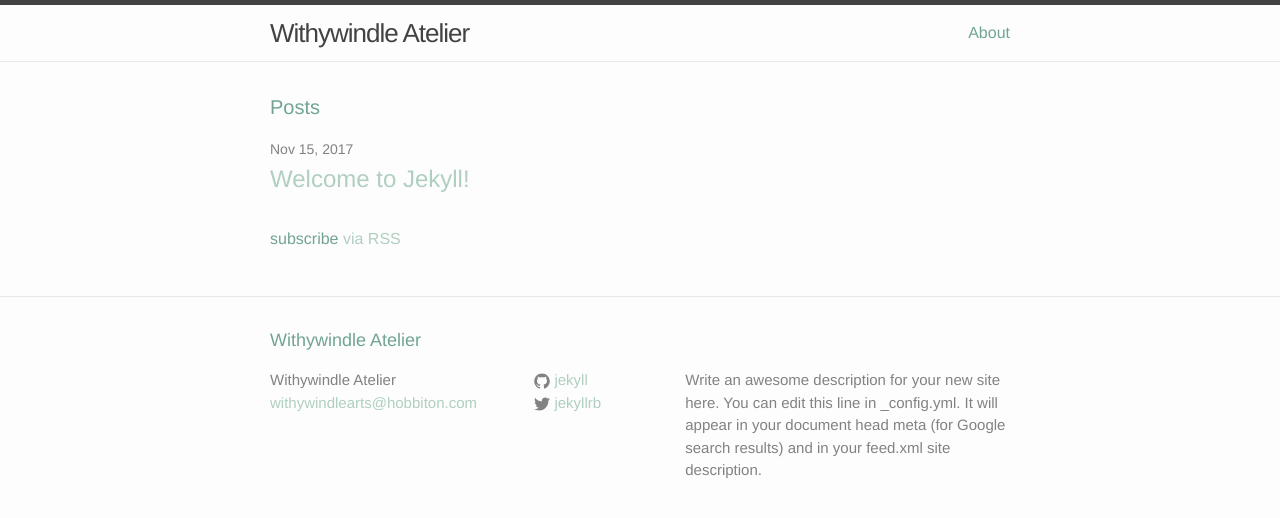
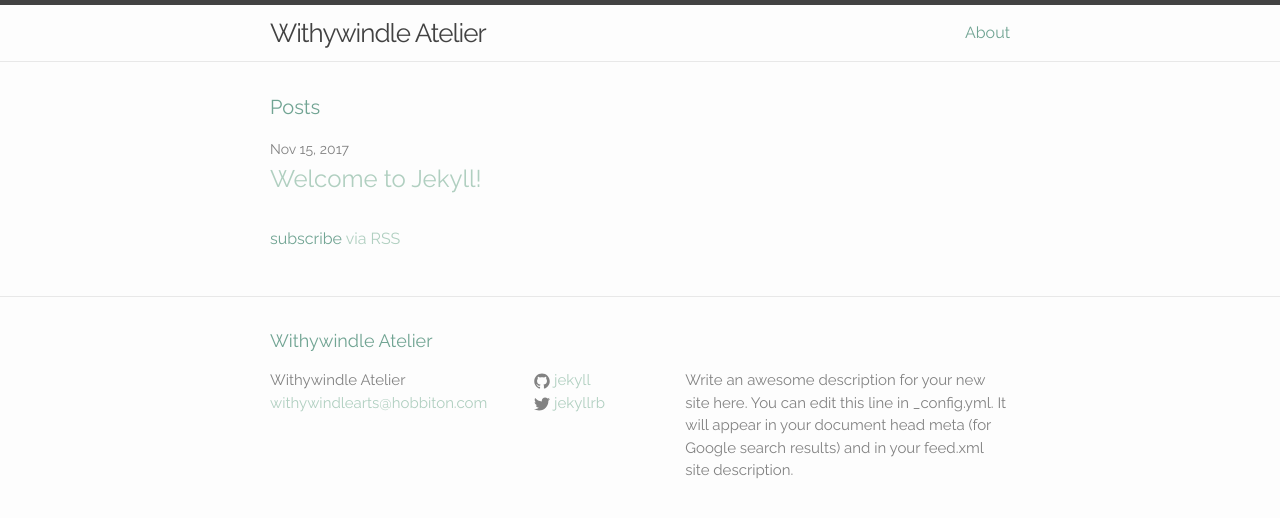
Before and after one commit to viridian-ink/viridian-ink.github.io, a Jekyll site: the page built from index.html, in a window 1280 px wide. Shown: the top 518 px of the page. Built offline with Jekyll 4.4.1, drawn with Linux system fonts in a browser that asks for light colours; some web fonts are replaced.

Commit message:
Adds Alegreya SC and Raleway fonts

```diff
--- a/_includes/head.html
+++ b/_includes/head.html
@@ -9,4 +9,7 @@
   <link rel="stylesheet" href="{{ "/css/main.css" | prepend: site.baseurl }}">
   <link rel="canonical" href="{{ page.url | replace:'index.html','' | prepend: site.baseurl | prepend: site.url }}">
   <link rel="alternate" type="application/rss+xml" title="{{ site.title }}" href="{{ "/feed.xml" | prepend: site.baseurl | prepend: site.url }}">
+
+  <link href="https://fonts.googleapis.com/css?family=Alegreya+SC|Raleway" rel="stylesheet">
+
 </head>
```
